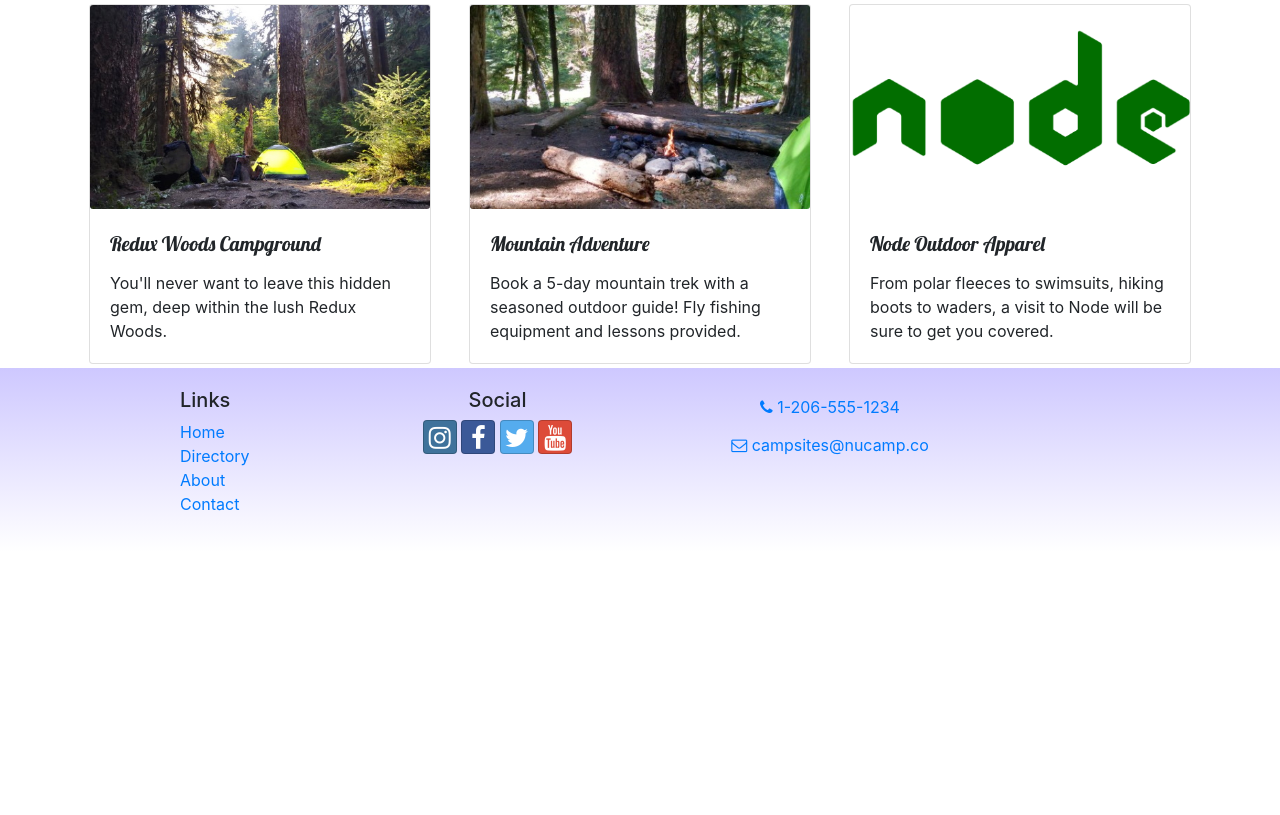
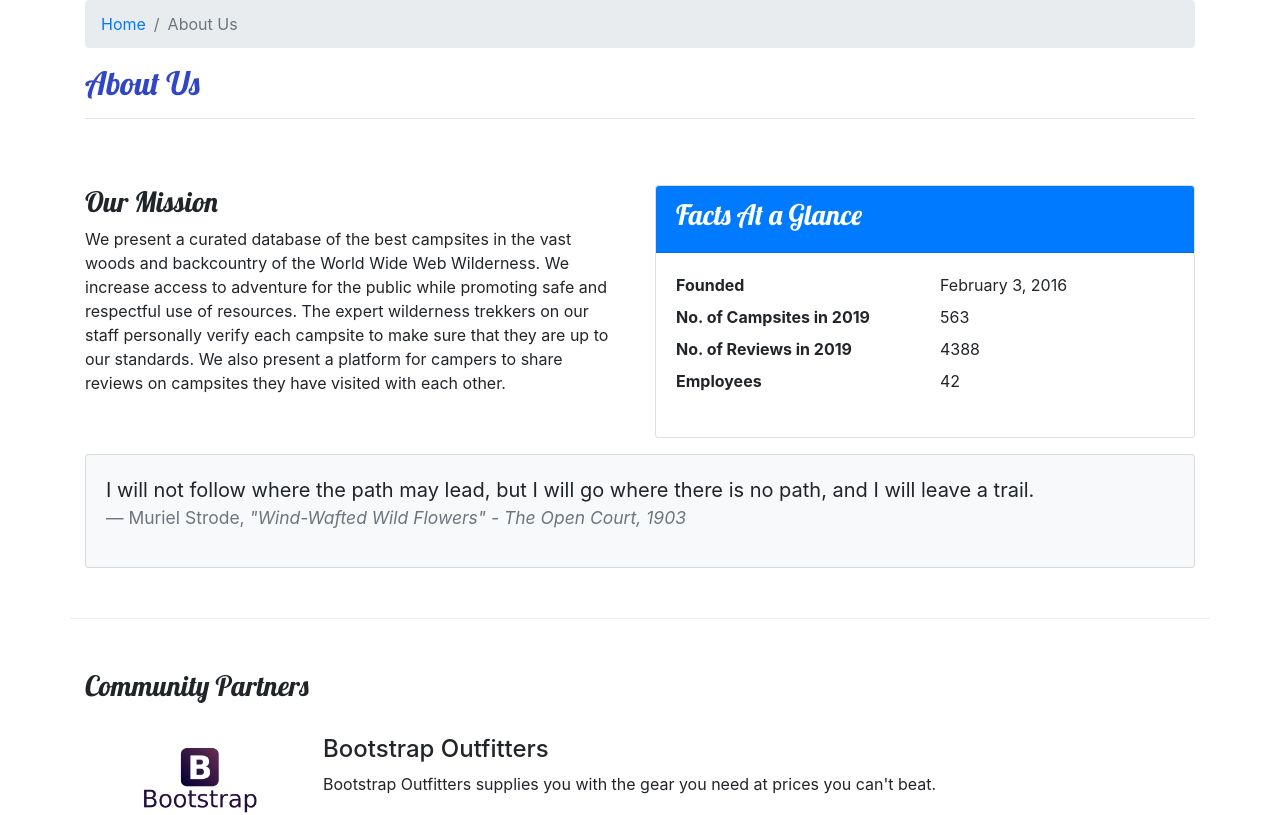
Before and after one commit to Ivorypancakes/nucamp-react, a React (Create React App) app: page /aboutus in a window 1280 px wide. Before the commit this address led to /home. Shown: the part 320-1135 px from the top of the page. Before the commit the page ends 872 px from the top, so only its background shows below. Built offline with nearby package versions, Linux system fonts and the light colour scheme.

Commit message:
week 2 assignment

```diff
--- /dev/null
+++ b/src/components/AboutComponent.js
@@ -0,0 +1,97 @@
+import React from 'react';
+import { Breadcrumb, BreadcrumbItem, Card, CardBody, CardHeader, Media } from 'reactstrap';
+import { Link } from 'react-router-dom';
+
+
+function RenderPartner({partner}) {
+    if(partner) {
+        return (
+            <React.Fragment>
+                <Media object width="150" src={partner.image} alt={partner.name} />
+                <Media body className="ml-5 mb-4">
+                    <Media heading>{partner.name}</Media>
+                    {partner.description}
+                </Media>
+            </React.Fragment>
+         );
+    } else {
+        return (
+            <div></div>
+        );
+    };
+}
+
+function About(props) {
+
+    const partners = props.partners.map(partner => {
+        return (
+            <Media li key={partner.id}>
+              <RenderPartner partner={partner} />
+            </Media>
+
+        );
+    });
+
+    return (
+        <div className="container">
+            <div className="row">
+                <div className="col">
+                    <Breadcrumb>
+                        <BreadcrumbItem><Link to="/home">Home</Link></BreadcrumbItem>
+                        <BreadcrumbItem active>About Us</BreadcrumbItem>
+                    </Breadcrumb>
+                    <h2>About Us</h2>
+                    <hr />
+                </div>
+            </div>
+            <div className="row row-content">
+                <div className="col-sm-6">
+                    <h3>Our Mission</h3>
+                    <p>We present a curated database of the best campsites in the vast woods and backcountry of the World Wide Web Wilderness. We increase access to adventure for the public while promoting safe and respectful use of resources. The expert wilderness trekkers on our staff personally verify each campsite to make sure that they are up to our standards. We also present a platform for campers to share reviews on campsites they have visited with each other.</p>
+                </div>
+                <div className="col-sm-6">
+                    <Card>
+                        <CardHeader className="bg-primary text-white"><h3>Facts At a Glance</h3></CardHeader>
+                        <CardBody>
+                            <dl className="row">
+                                <dt className="col-6">Founded</dt>
+                                <dd className="col-6">February 3, 2016</dd>
+                                <dt className="col-6">No. of Campsites in 2019</dt>
+                                <dd className="col-6">563</dd>
+                                <dt className="col-6">No. of Reviews in 2019</dt>
+                                <dd className="col-6">4388</dd>
+                                <dt className="col-6">Employees</dt>
+                                <dd className="col-6">42</dd>
+                            </dl>
+                        </CardBody>
+                    </Card>
+                </div>
+                <div className="col">
+                    <Card className="bg-light mt-3">
+                        <CardBody>
+                            <blockquote className="blockquote">
+                                <p className="mb-0">I will not follow where the path may lead, but I will go where there is no path, and I will leave a trail.</p>
+                                <footer className="blockquote-footer">Muriel Strode,{' '}
+                                    <cite title="Source Title">"Wind-Wafted Wild Flowers" -
+                                    The Open Court, 1903</cite>
+                                </footer>
+                            </blockquote>
+                        </CardBody>
+                    </Card>
+                </div>
+            </div>
+            <div className="row row-content">
+                <div className="col-12">
+                    <h3>Community Partners</h3>
+                </div>
+                <div className="col mt-4">
+                    <Media list>
+                        {partners}
+                    </Media>
+                </div>
+            </div>
+        </div>
+    );
+}
+
+export default About;
--- a/src/components/MainComponent.js
+++ b/src/components/MainComponent.js
@@ -9,6 +9,7 @@
 import Footer from './FooterComponent';
 import Home from './HomeComponent';
 import Contact from './ContactComponent';
+import About from './AboutComponent';
 import { Switch, Route, Redirect } from 'react-router-dom';
 import { parenthesizedExpression } from '@babel/types';
 
@@ -51,6 +52,7 @@
                     <Route path ='/home' component={HomePage} />
                     <Route exact path='/directory' render={() =>  <Directory campsites={this.state.campsites} /> } />
                     <Route path='/directory/:campsiteId' component={CampsiteWithId} />
+                    <Route exact path='/aboutus' render={() =>  <About partners={this.state.partners} /> } />
                     <Route exact path='/contactus' component={Contact} />
                     <Redirect to='/home' />
                 </Switch>
```
